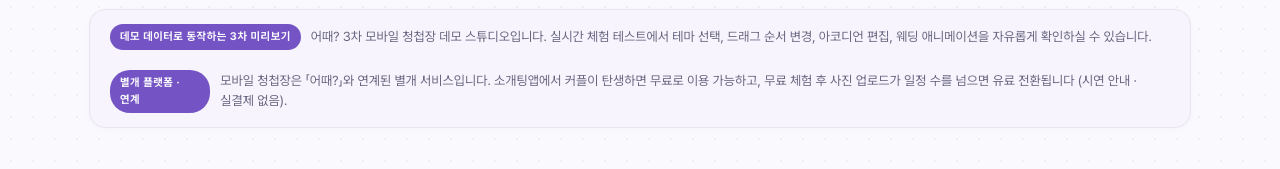
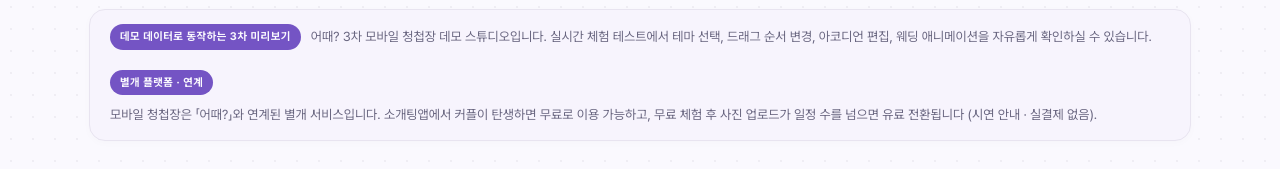
Before and after one commit to sterran123/eottae, a Next.js app in the folder 0. 소스코드/eottae-web/: page /eottae/invitations in a window 1280 px wide. Shown: the part 444-613 px from the top of the page. Built offline with nearby package versions, Linux system fonts and the light colour scheme; no server answers.

Commit message:
fix(INV-004): 가짜 카운터 제거 — 정적 안내 문구 + 배너 랩핑 (AI 리뷰 반영)

```diff
--- a/0. 소스코드/eottae-web/src/components/invitations/InvitationPreviewModal.tsx
+++ b/0. 소스코드/eottae-web/src/components/invitations/InvitationPreviewModal.tsx
@@ -692,7 +692,7 @@ export default function InvitationPreviewModal({
               </p>
 
               <p style={{ fontSize: 11, color: 'var(--muted)', margin: '0 0 8px', lineHeight: 1.45 }}>
-                무료 체험: 사진 업로드 {customMainPhoto ? 1 : 0}/10장 — 일정 수 초과 시 유료 전환 · 「어때?」 커플 성사 연계 시 무료 이용 가능 (시연 안내 · 실결제 없음).
+                무료 체험 안내: 사진 업로드가 일정 수를 넘으면 유료로 전환되는 구조입니다. 「어때?」에서 커플이 성사되면 무료로 이용할 수 있습니다 (시연 안내 · 한도 숫자는 아직 없음 · 실결제 없음).
               </p>
 
               {/* 파일 직접 첨부 업로드 박스 */}
--- a/0. 소스코드/eottae-web/src/components/invitations/InvitationsHub.tsx
+++ b/0. 소스코드/eottae-web/src/components/invitations/InvitationsHub.tsx
@@ -526,9 +526,9 @@ function InvitationsHubContent() {
             어때? 3차 모바일 청첩장 데모 스튜디오입니다. 실시간 체험 테스트에서 테마 선택, 드래그 순서 변경, 아코디언 편집, 웨딩 애니메이션을 자유롭게 확인하실 수 있습니다.
           </span>
         </div>
-        <div style={{ display: 'flex', alignItems: 'center', gap: 10, marginTop: 8 }}>
+        <div style={{ display: 'flex', alignItems: 'center', gap: 10, marginTop: 8, flex: '1 1 100%', flexWrap: 'wrap' }}>
           <span className="inv-badge-chip">별개 플랫폼 · 연계</span>
-          <span>
+          <span style={{ minWidth: 0 }}>
             모바일 청첩장은 「어때?」와 연계된 별개 서비스입니다. 소개팅앱에서 커플이 탄생하면 무료로 이용 가능하고, 무료 체험 후 사진 업로드가 일정 수를 넘으면 유료 전환됩니다 (시연 안내 · 실결제 없음).
           </span>
         </div>
```
Also changed, not shown: 1 other file (tests, documents, lock files or other folders).
